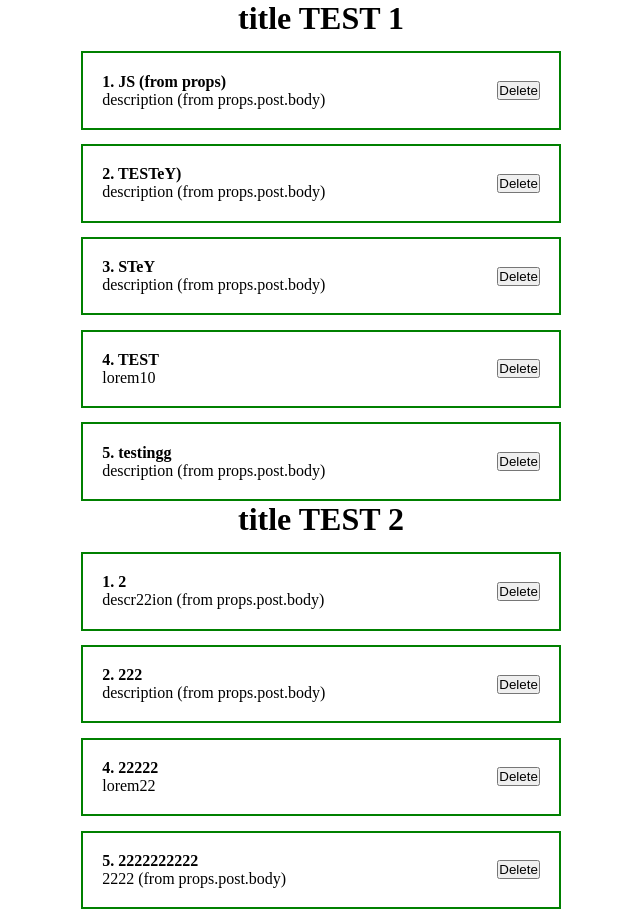
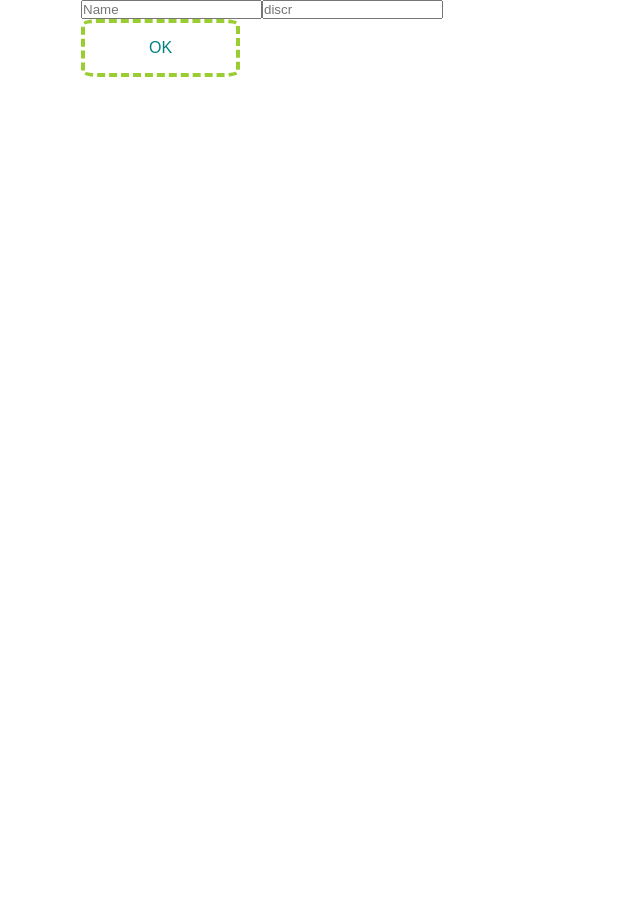
Before and after one commit to Jhon-Crow/react-first-project, a React (Create React App) app: page / in a window 1280 px wide. Shown: the whole page, without its empty margins (319-959 px from the left). After the commit the page ends 800 px from the top, so only its background shows below. Built offline with nearby package versions, Linux system fonts and the light colour scheme.

Commit message:
45 min MyButton started

```diff
--- a/src/App.js
+++ b/src/App.js
@@ -4,6 +4,7 @@
 import './styles/app.css'
 import PostItem from "./components/PostItem";
 import Postlist from "./components/Postlist";
+import MyButton from "./components/UI/button/MyButton";
 
 function App() {
     const [posts, setPosts] = useState([ //передаём массив объектов
@@ -35,8 +36,17 @@
 
   return (
     <div className="App">
-        <Postlist posts={posts} title='title TEST 1'/>
-        <Postlist posts={posts2} title='title TEST 2'/>
+        <form>
+            <input type='text' placeholder='Name'/>
+            <input type='text' placeholder='discr'/>
+            <MyButton>OK</MyButton>
+        </form>
+
+
+
+
+        {/*<Postlist posts={posts} title='title TEST 1'/>*/}
+        {/*<Postlist posts={posts2} title='title TEST 2'/>*/}
 
 
 
--- /dev/null
+++ b/src/components/UI/button/MyButton.jsx
@@ -0,0 +1,15 @@
+import React from 'react';
+import classes from './MyButton.module.css' //импортируем объект
+
+const MyButton = ({children, ...props}) => {
+    return (
+        <button className={classes.myBtn}>
+        {/*    импортированный стиль как свойство объекта*/}
+        {/*/!*    {props.children}*!/ или*/}
+            {children}
+        {/*    передаёт содержание*/}
+        </button>
+    );
+};
+
+export default MyButton;
--- /dev/null
+++ b/src/components/UI/button/MyButton.module.css
@@ -0,0 +1,9 @@
+.myBtn {
+    padding: 1rem 4rem;
+    color: teal;
+    font-size: 16px;
+    background: transparent;
+    border: 4px dashed yellowgreen;
+    border-radius: 10%;
+    cursor: pointer;
+}
```
